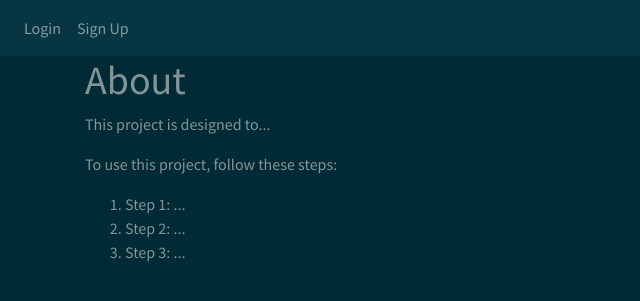
After one commit to gitmetmart/webtech-project, a Flask app: template source/templates/about.html in a window 1280 px wide. The commit adds this page. Shown: the top 301 px of the page, without its empty margins (0-640 px from the left). Run offline with Flask 3, Linux system fonts and the light colour scheme; the template is opened without the code that fills it, so the values that code supplies are empty; some libraries are stand-ins or nearby versions.

Commit message:
almost on now

```diff
--- /dev/null
+++ b/source/templates/about.html
@@ -0,0 +1,17 @@
+{% extends "base.html" %}
+{% block title %}About{% endblock title %}
+{% block content %}
+
+   <h1>About</h1>
+   <p>This project is designed to...</p>
+   <p>To use this project, follow these steps:</p>
+   <ol>
+      <li>Step 1: ...</li>
+      <li>Step 2: ...</li>
+      <li>Step 3: ...</li>
+   </ol>
+
+
+
+
+{% endblock %}
--- a/source/templates/base.html
+++ b/source/templates/base.html
@@ -29,6 +29,7 @@
           {% if user.is_authenticated %}
           <a class="nav-item nav-link" id="home" href="/">Home</a>
           <a class="nav-item nav-link" id="logout" href="/logout">Logout</a>
+          <a class="nav-item nav-link" id="about" href="/about">About</a> <!-- Added "About" button -->
           {% else %}
           <a class="nav-item nav-link" id="login" href="/login">Login</a>
           <a class="nav-item nav-link" id="signUp" href="/sign-up">Sign Up</a>
--- a/source/templates/home.html
+++ b/source/templates/home.html
@@ -1,5 +1,7 @@
-{% extends "base.html" %} {% block title %}Home{% endblock %} {% block content
-  %}
+{% extends "base.html" %}
+{% block title %}Home{% endblock %}
+{% block content %}
+
   <h1 align="center">Notes</h1>
   <div class="notes-container" style="display: flex; flex-wrap: wrap; justify-content: center;">
     {% for note in user.notes %}
--- a/source/templates/login.html
+++ b/source/templates/login.html
@@ -1,5 +1,7 @@
-{% extends "base.html" %} {% block title %}Login{% endblock %} {% block content
-%}
+{% extends "base.html" %}
+{% block title %}Login{% endblock %}
+{% block content %}
+
 <form method="POST">
   <h3 align="center">Login</h3>
   <div class="form-container" style="text-align: center;">
--- a/source/templates/sign_up.html
+++ b/source/templates/sign_up.html
@@ -1,5 +1,7 @@
-{% extends "base.html" %} {% block title %}Sign Up{% endblock %} {% block
-content %}
+{% extends "base.html" %}
+{% block title %}Sign Up{% endblock %}
+{% block content %}
+
 <form method="POST">
   <h3 align="center">Sign Up</h3>
   <div class="text-center"> <!-- Add the text-center class here -->
--- a/source/views.py
+++ b/source/views.py
@@ -33,3 +33,7 @@ def delete_note():
             db.session.commit()
 
     return jsonify({})
+
+@views.route('/about')
+def about():
+    return render_template("about.html")
```
Also changed, not shown: source/__init__.py (+7 -7 lines), README.md, 1 other file.
